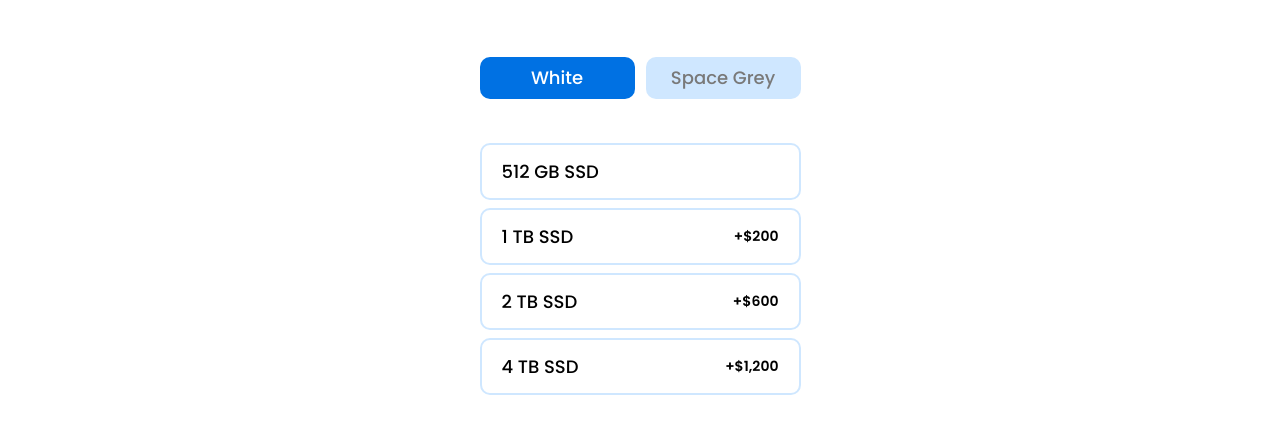
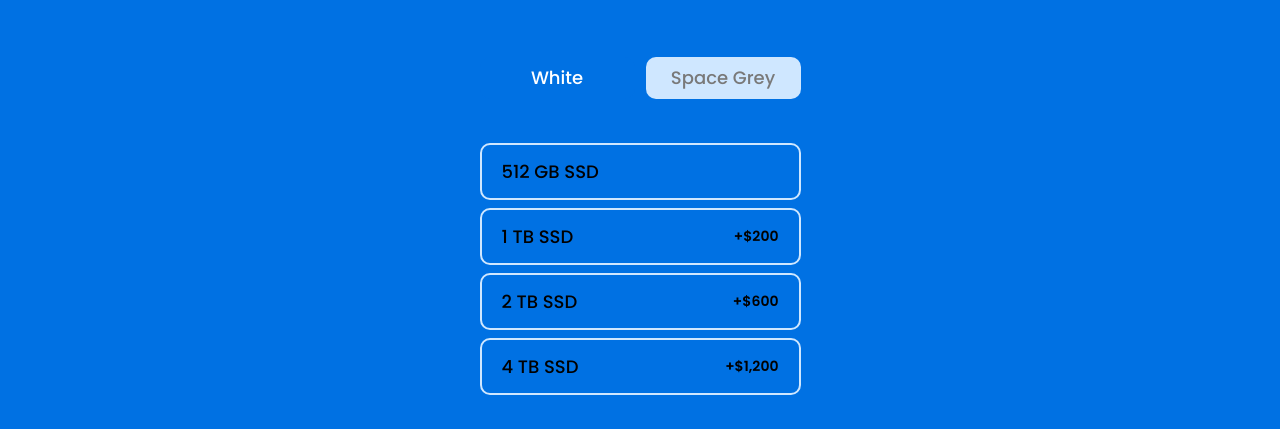
Before and after one commit to mirzoh2/------js, a plain HTML site: page index.html in a window 1280 px wide. Shown: the part 519-948 px from the top of the page. Drawn offline with Linux system fonts and the light colour scheme.

Commit message:
sjfgjkdkj

```diff
--- a/css/style.css
+++ b/css/style.css
@@ -2,7 +2,7 @@
     margin: 0;
     padding: 0;box-sizing: border-box;
     font-family: 'Poppins';
-    background-color: #FFFFFF;
+    background-color: #0071e3;
 }
 
 .container{
```
